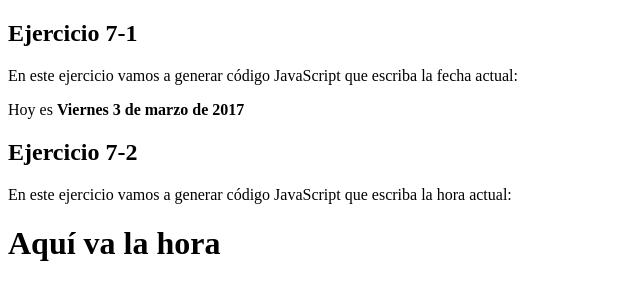
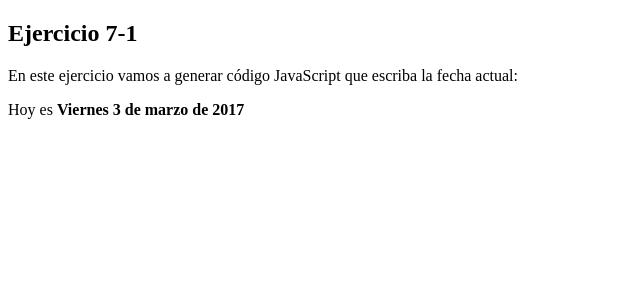
Before and after one commit to Ezequielbv/uned_7.1, a plain HTML site: page index.html in a window 1280 px wide. Shown: the whole page, without its empty margins (0-640 px from the left). Drawn offline with Linux system fonts and the light colour scheme.

Commit message:
Update index.html

```diff
--- a/index.html
+++ b/index.html
@@ -4,21 +4,15 @@
 
 <SCRIPT TYPE="text/javascript" SRC="Ejercicio_7-1.js"> </SCRIPT>
 
-<title>Ejercicio 7</title>
+<title>Ejercicio 7-1</title>
 </head>
 
-<body onload="ponfecha()" onload="ponhora()">
+<body onload="ponfecha()">
 <h2>Ejercicio 7-1 </h2>
 
-<p>En este ejercicio vamos a generar código JavaScript que escriba la fecha actual:</p>
+En este ejercicio vamos a generar código JavaScript que escriba la fecha actual:<p><p>
 
-<div id="cuadro_txt_date">Hoy es <b>Viernes 3 de marzo de 2017</b></div>
-
-<h2>Ejercicio 7-2 </h2>
-
-<p>En este ejercicio vamos a generar código JavaScript que escriba la hora actual:</p>
-
-<div id="cuadro_txt_time"><h1>Aquí va la hora</h1></div>
+<div id="cuadro_texto">Hoy es <b>Viernes 3 de marzo de 2017</b></div>
 
 </body>
 </html>
```
